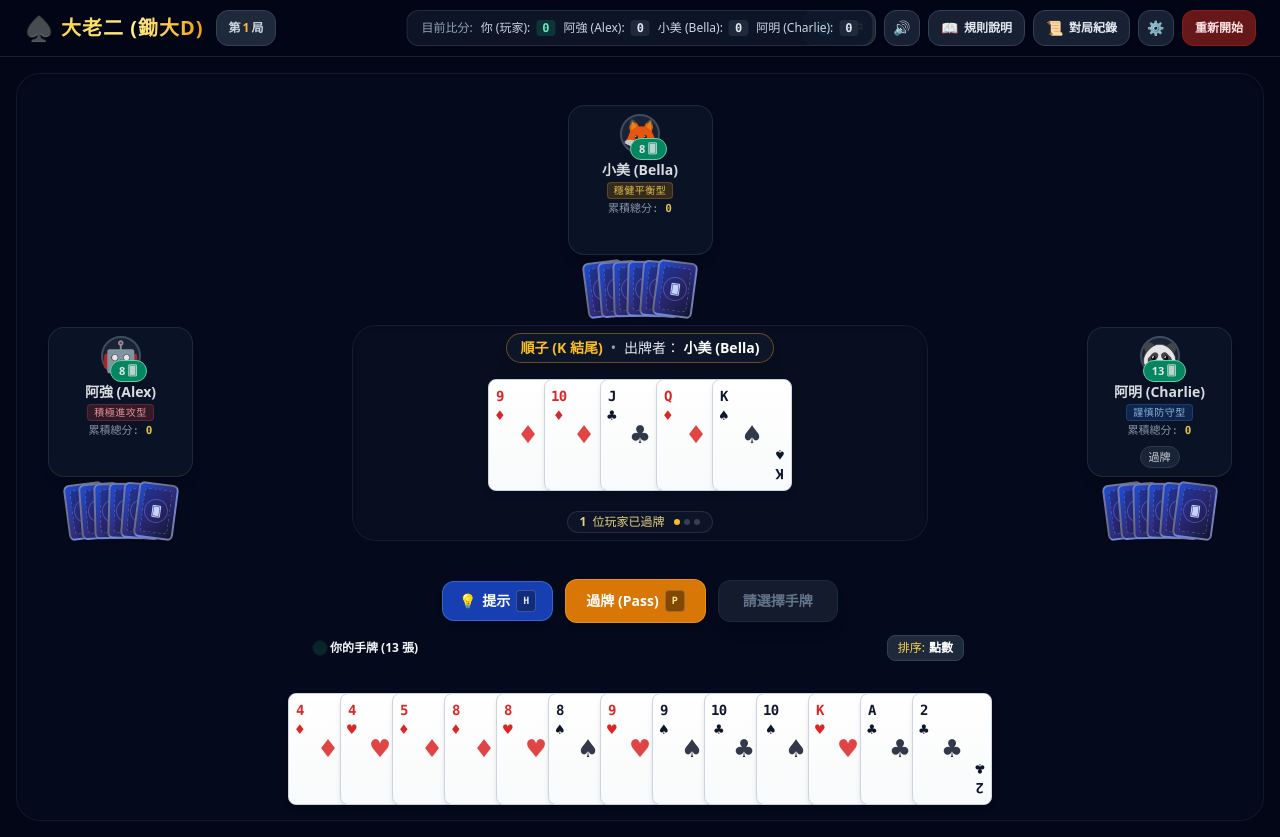
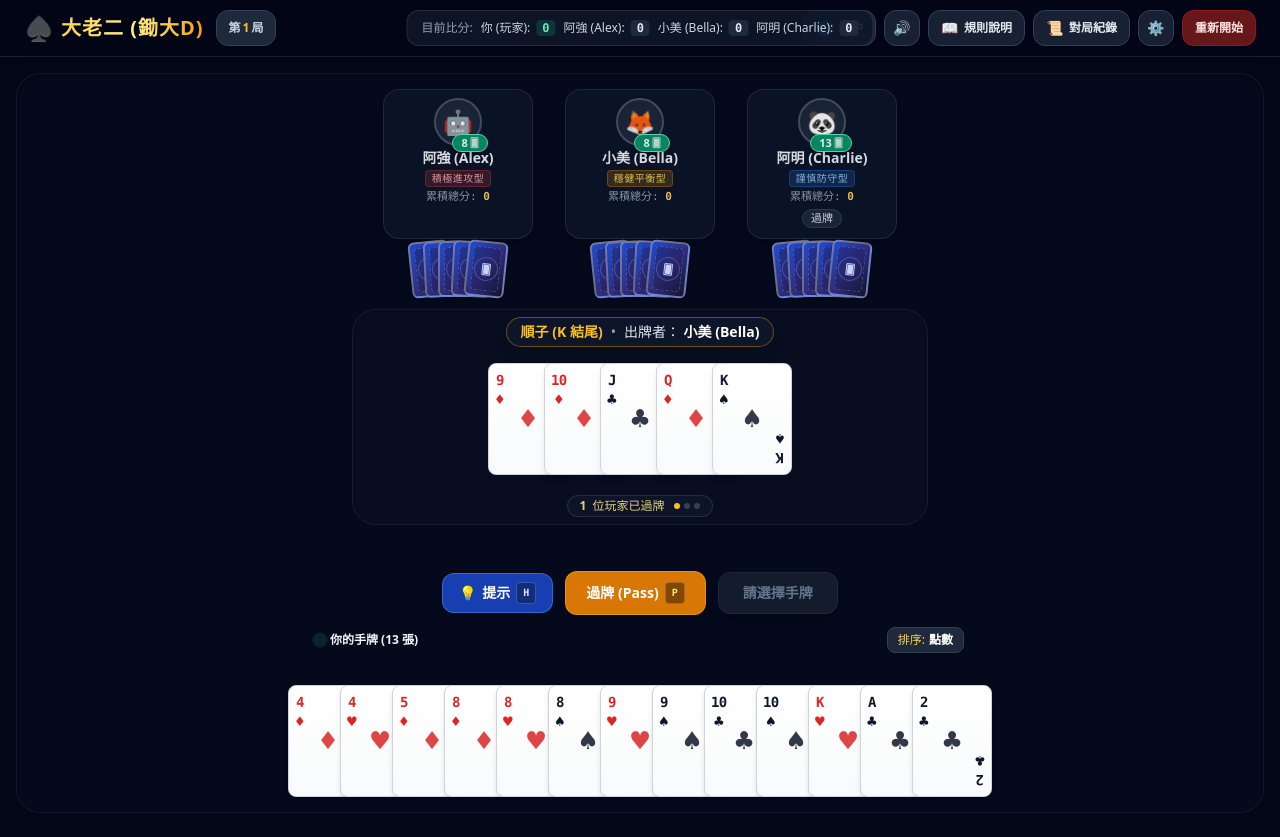
Before and after one commit to kennith/big2-app, a Vue app: page / in a window 1280 px wide. Built offline with nearby package versions, Linux system fonts and the light colour scheme.

Commit message:
layout: arrange players in clean row architecture (opponents row on top, center trick, human player below)

```diff
--- a/src/App.vue
+++ b/src/App.vue
@@ -163,8 +163,19 @@ onBeforeUnmount(() => {
       <!-- Subtle Clean Arena Backdrop -->
       <div class="absolute inset-1 sm:inset-4 rounded-3xl bg-slate-900/25 border border-slate-800/50 pointer-events-none -z-0 shadow-inner"></div>
 
-      <!-- Top Section: North Opponent (Bella / 小美) -->
-      <div class="relative z-10 flex justify-center pt-2 sm:pt-8">
+      <!-- Top Row: 3 Computer Opponents (Alex, Bella, Charlie) in a single row -->
+      <div class="relative z-10 flex items-start justify-center gap-1.5 sm:gap-4 md:gap-8 pt-2 sm:pt-4 px-1 w-full max-w-4xl mx-auto">
+        <!-- Alex / 阿強 -->
+        <OpponentHand
+          :player="players[1]"
+          :is-active="currentPlayerIndex === 1 && status === 'playing'"
+          :is-thinking="currentPlayerIndex === 1 && isBotThinking"
+          :last-action-text="lastAction?.playerIndex === 1 ? lastAction.text : null"
+          :match-score="matchScores[1]"
+          :t="t"
+        />
+
+        <!-- Bella / 小美 -->
         <OpponentHand
           :player="players[2]"
           :is-active="currentPlayerIndex === 2 && status === 'playing'"
@@ -173,24 +184,20 @@ onBeforeUnmount(() => {
           :match-score="matchScores[2]"
           :t="t"
         />
-      </div>
 
-      <!-- Center Play Area: West Opponent, Center Trick Field, East Opponent -->
-      <div class="relative z-10 grid grid-cols-[auto_1fr_auto] items-center gap-1 sm:gap-6 my-auto py-1 sm:py-2 px-1 sm:px-8 w-full">
-        <!-- West Opponent (Alex / 阿強) -->
-        <div class="flex justify-start items-center">
+        <!-- Charlie / 阿明 -->
         <OpponentHand
-            :player="players[1]"
-            :is-active="currentPlayerIndex === 1 && status === 'playing'"
-            :is-thinking="currentPlayerIndex === 1 && isBotThinking"
-            :last-action-text="lastAction?.playerIndex === 1 ? lastAction.text : null"
-            :match-score="matchScores[1]"
+          :player="players[3]"
+          :is-active="currentPlayerIndex === 3 && status === 'playing'"
+          :is-thinking="currentPlayerIndex === 3 && isBotThinking"
+          :last-action-text="lastAction?.playerIndex === 3 ? lastAction.text : null"
+          :match-score="matchScores[3]"
           :t="t"
         />
       </div>
 
-        <!-- Trick Center (Current play, trick leader, pass indicator) -->
-        <div class="flex justify-center min-w-0">
+      <!-- Center Row: Trick Center Field -->
+      <div class="relative z-10 flex items-center justify-center my-auto py-2 sm:py-4 px-2 w-full">
         <TrickCenter
           :current-trick="currentTrick"
           :pass-count="passCount"
@@ -200,19 +207,6 @@ onBeforeUnmount(() => {
           :current-language="currentLanguage"
           :t="t"
         />
-        </div>
-
-        <!-- East Opponent (Charlie / 阿明) -->
-        <div class="flex justify-end items-center">
-          <OpponentHand
-            :player="players[3]"
-            :is-active="currentPlayerIndex === 3 && status === 'playing'"
-            :is-thinking="currentPlayerIndex === 3 && isBotThinking"
-            :last-action-text="lastAction?.playerIndex === 3 ? lastAction.text : null"
-            :match-score="matchScores[3]"
-            :t="t"
-          />
-        </div>
       </div>
 
       <!-- Bottom Section: Action Bar & Human Hand -->
--- a/src/components/OpponentHand.vue
+++ b/src/components/OpponentHand.vue
@@ -17,9 +17,9 @@ const props = defineProps<Props>();
 
 const isLowCards = computed(() => props.player.hand.length <= 3 && props.player.hand.length > 0);
 
-// Visible card back representations (limit display to max 6 visible stacked card-backs for clean, compact UI)
+// Visible card back representations (limit display to max 5 visible stacked card-backs for clean, compact UI)
 const visibleCardCount = computed(() => {
-  return Math.min(props.player.hand.length, 6);
+  return Math.min(props.player.hand.length, 5);
 });
 
 const personalityLabel = computed(() => {
@@ -41,11 +41,11 @@ const personalityColor = computed(() => {
 </script>
 
 <template>
-  <!-- Fixed width container ensuring identical sizing across North, West, and East opponents -->
-  <div class="flex flex-col items-center gap-1 transition-all duration-300 relative w-[100px] sm:w-[145px] flex-shrink-0">
+  <!-- Responsive container ensuring identical sizing across all 3 opponents in the top row -->
+  <div class="flex flex-col items-center gap-1 transition-all duration-300 relative w-[95px] sm:w-[135px] md:w-[150px] flex-shrink-0">
     <!-- Player Profile Card -->
     <div
-      class="flex flex-col items-center justify-between p-1.5 sm:p-2 rounded-2xl backdrop-blur-md bg-slate-900/85 border transition-all duration-300 shadow-lg w-full min-h-[132px] sm:min-h-[150px]"
+      class="flex flex-col items-center justify-between p-1.5 sm:p-2 rounded-xl sm:rounded-2xl backdrop-blur-md bg-slate-900/85 border transition-all duration-300 shadow-lg w-full min-h-[120px] sm:min-h-[145px]"
       :class="[
         isActive
           ? 'border-amber-400 ring-2 ring-amber-400/50 shadow-amber-500/20 scale-105'
@@ -56,7 +56,7 @@ const personalityColor = computed(() => {
       <!-- Avatar with cards badge -->
       <div class="relative">
         <div
-          class="w-10 h-10 sm:w-13 sm:h-13 rounded-full bg-slate-800 border-2 flex items-center justify-center text-xl sm:text-3xl shadow-inner relative"
+          class="w-9 h-9 sm:w-12 sm:h-12 rounded-full bg-slate-800 border-2 flex items-center justify-center text-lg sm:text-2xl shadow-inner relative"
           :class="isActive ? 'border-amber-400 animate-pulse' : 'border-slate-600'"
         >
           <span>{{ player.avatar }}</span>
@@ -64,7 +64,7 @@ const personalityColor = computed(() => {
 
         <!-- Remaining Cards Badge -->
         <div
-          class="absolute -bottom-1.5 -right-1.5 px-2 py-0.5 rounded-full text-[11px] font-black shadow-md flex items-center gap-0.5 border"
+          class="absolute -bottom-1 -right-1 sm:-bottom-1.5 sm:-right-1.5 px-1.5 sm:px-2 py-0.2 rounded-full text-[10px] sm:text-[11px] font-black shadow-md flex items-center gap-0.5 border"
           :class="[
             isLowCards
               ? 'bg-red-600 text-white border-red-300 animate-bounce'
@@ -73,38 +73,38 @@ const personalityColor = computed(() => {
           title="Cards in hand"
         >
           <span>{{ player.hand.length }}</span>
-          <span class="text-[10px] opacity-80">🂠</span>
+          <span class="text-[9px] opacity-80">🂠</span>
         </div>
       </div>
 
       <!-- Player Name & Stats -->
       <div class="my-0.5 text-center w-full overflow-hidden">
-        <div class="font-bold text-xs sm:text-sm text-slate-100 truncate px-0.5">
+        <div class="font-bold text-[11px] sm:text-sm text-slate-100 truncate px-0.5">
           {{ player.name }}
         </div>
         <div class="flex items-center justify-center gap-1 mt-0.5">
           <span
-            class="text-[10px] px-1.5 py-0.2 rounded border font-medium tracking-wider truncate max-w-full"
+            class="text-[9px] sm:text-[10px] px-1 sm:px-1.5 py-0.2 rounded border font-medium tracking-wider truncate max-w-full"
             :class="personalityColor"
           >
             {{ personalityLabel }}
           </span>
         </div>
-        <div class="text-[11px] text-slate-400 mt-0.5 font-mono">
+        <div class="text-[10px] sm:text-[11px] text-slate-400 mt-0.5 font-mono">
           {{ t.totalPts }}: <span class="text-amber-300 font-semibold">{{ matchScore }}</span>
         </div>
       </div>
 
       <!-- Turn / Thinking / Action Bubble -->
-      <div class="min-h-[22px] flex items-center justify-center w-full">
-        <div v-if="isActive && isThinking" class="flex items-center justify-center gap-1 text-[11px] text-amber-300 font-medium">
+      <div class="min-h-[18px] sm:min-h-[22px] flex items-center justify-center w-full">
+        <div v-if="isActive && isThinking" class="flex items-center justify-center gap-1 text-[10px] sm:text-[11px] text-amber-300 font-medium">
           <span class="w-1.5 h-1.5 rounded-full bg-amber-400 animate-ping"></span>
           <span>{{ t.thinking }}</span>
         </div>
 
         <div
           v-else-if="lastActionText"
-          class="text-[11px] px-2 py-0.5 rounded-full bg-slate-800 border border-slate-700 text-slate-200 truncate max-w-full text-center"
+          class="text-[10px] sm:text-[11px] px-1.5 sm:px-2 py-0.2 rounded-full bg-slate-800 border border-slate-700 text-slate-200 truncate max-w-full text-center"
         >
           {{ lastActionText }}
         </div>
@@ -114,7 +114,7 @@ const personalityColor = computed(() => {
     <!-- Opponent's Stacked / Fanned Cards Visual -->
     <div
       v-if="player.hand.length > 0"
-      class="flex relative items-center justify-center h-12 sm:h-14 mt-0.5"
+      class="flex relative items-center justify-center h-10 sm:h-12 mt-0.5"
     >
       <div
         v-for="index in visibleCardCount"
```
Lines whose indentation alone changed are shown as unchanged.
